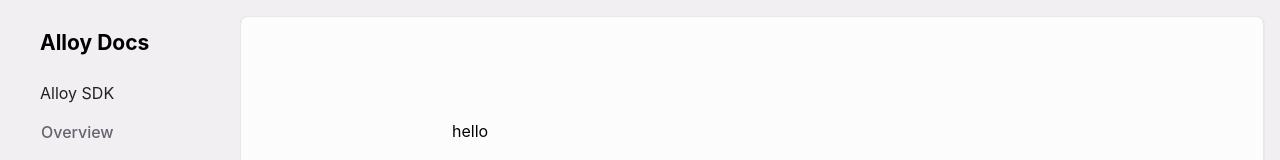
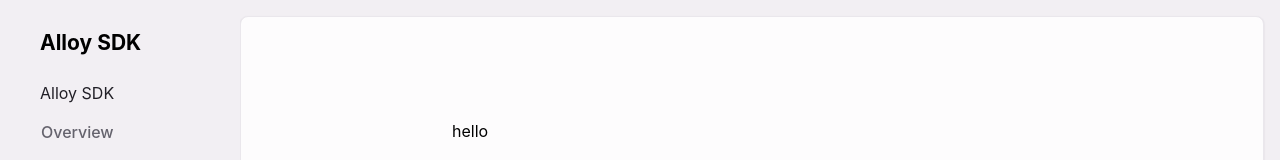
Before and after one commit to daviddkkim/sdk-docs, a Next.js app: page / in a window 1280 px wide. Shown: the top 160 px of the page. Built offline with nearby package versions, Linux system fonts and the light colour scheme.

Commit message:
sdk not docs

```diff
--- a/components/SideNav/SideNav.tsx
+++ b/components/SideNav/SideNav.tsx
@@ -39,7 +39,7 @@
     const Title = () => {
         return (
             <TitleContainer>
-                <StyledTitle>Alloy Docs</StyledTitle>
+                <StyledTitle>Alloy SDK</StyledTitle>
             </TitleContainer>
         );
     };
```
